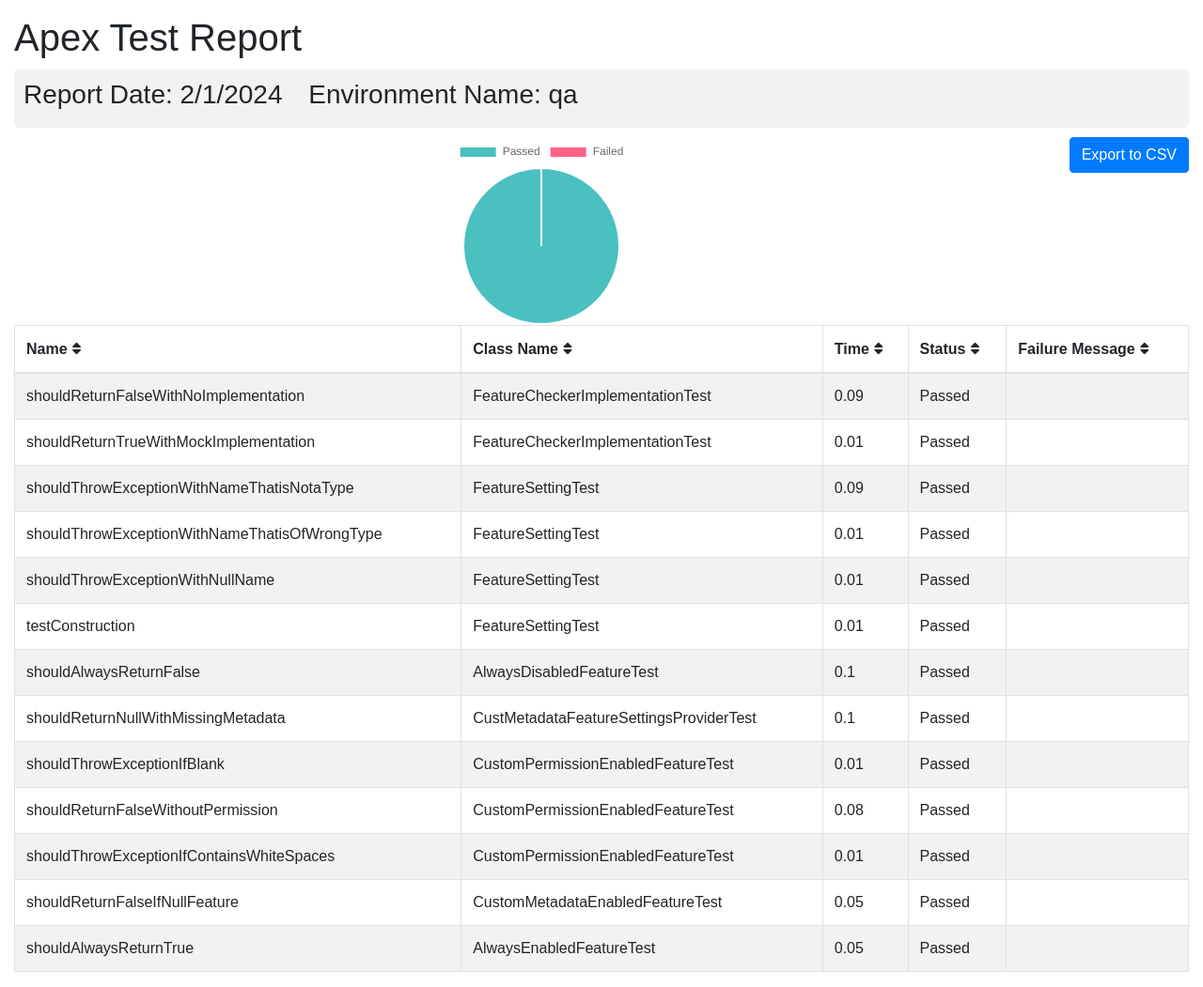
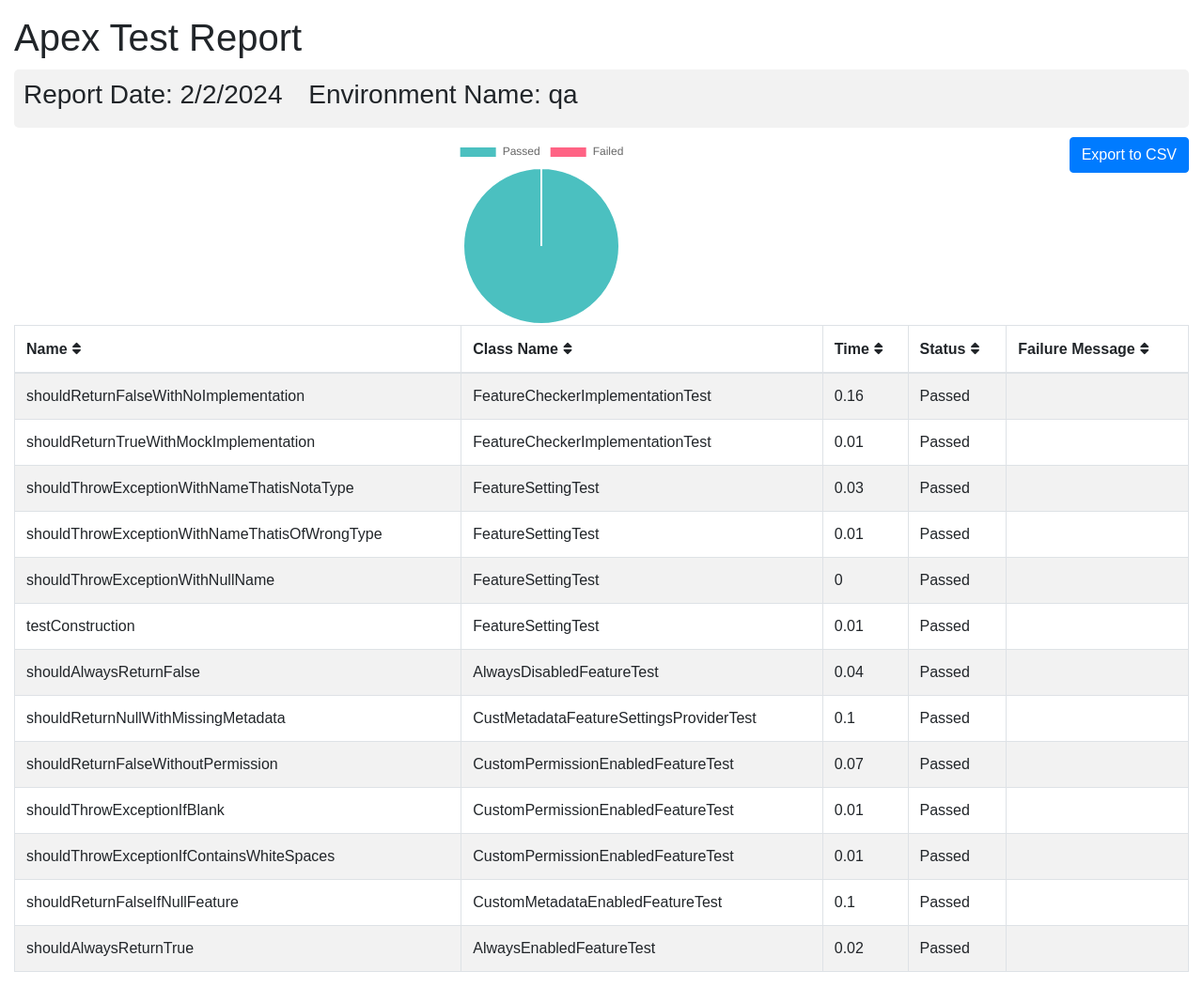
Before and after one commit to flxbl-io/sfops-dashboard, a Jekyll site: the page apextestResults/qa.html, which Jekyll copies as it is, in a window 1280 px wide. Shown: the whole page at 94% size. Built offline with Jekyll 4.4.1, drawn with Linux system fonts in a browser that asks for light colours.

Commit message:
Updated apex test results

```diff
--- a/apextestResults/qa.html
+++ b/apextestResults/qa.html
@@ -102,7 +102,7 @@
       <div class="container-fluid">
         <h1 class="mt-3">Apex Test Report</h1>
         <div class="info-card">
-        <h3>Report Date: 2/1/2024 <span style="margin-left: 20px;">Environment Name: qa</span></h3>
+        <h3>Report Date: 2/2/2024 <span style="margin-left: 20px;">Environment Name: qa</span></h3>
         </div>
         <button onclick="exportTableToCSV('testReport.csv')" class="btn btn-primary float-right">Export to CSV</button>
         <div id="chart-container">
@@ -123,7 +123,7 @@
         <tr>
           <td>shouldReturnFalseWithNoImplementation</td>
           <td>FeatureCheckerImplementationTest</td>
-          <td>0.09</td>
+          <td>0.16</td>
           <td>Passed</td>
           <td></td>
         </tr>
@@ -137,7 +137,7 @@
         <tr>
           <td>shouldThrowExceptionWithNameThatisNotaType</td>
           <td>FeatureSettingTest</td>
-          <td>0.09</td>
+          <td>0.03</td>
           <td>Passed</td>
           <td></td>
         </tr>
@@ -151,7 +151,7 @@
         <tr>
           <td>shouldThrowExceptionWithNullName</td>
           <td>FeatureSettingTest</td>
-          <td>0.01</td>
+          <td>0</td>
           <td>Passed</td>
           <td></td>
         </tr>
@@ -165,7 +165,7 @@
         <tr>
           <td>shouldAlwaysReturnFalse</td>
           <td>AlwaysDisabledFeatureTest</td>
-          <td>0.1</td>
+          <td>0.04</td>
           <td>Passed</td>
           <td></td>
         </tr>
@@ -177,16 +177,16 @@
           <td></td>
         </tr>
         <tr>
-          <td>shouldThrowExceptionIfBlank</td>
+          <td>shouldReturnFalseWithoutPermission</td>
           <td>CustomPermissionEnabledFeatureTest</td>
-          <td>0.01</td>
+          <td>0.07</td>
           <td>Passed</td>
           <td></td>
         </tr>
         <tr>
-          <td>shouldReturnFalseWithoutPermission</td>
+          <td>shouldThrowExceptionIfBlank</td>
           <td>CustomPermissionEnabledFeatureTest</td>
-          <td>0.08</td>
+          <td>0.01</td>
           <td>Passed</td>
           <td></td>
         </tr>
@@ -200,14 +200,14 @@
         <tr>
           <td>shouldReturnFalseIfNullFeature</td>
           <td>CustomMetadataEnabledFeatureTest</td>
-          <td>0.05</td>
+          <td>0.1</td>
           <td>Passed</td>
           <td></td>
         </tr>
         <tr>
           <td>shouldAlwaysReturnTrue</td>
           <td>AlwaysEnabledFeatureTest</td>
-          <td>0.05</td>
+          <td>0.02</td>
           <td>Passed</td>
           <td></td>
         </tr>
```
